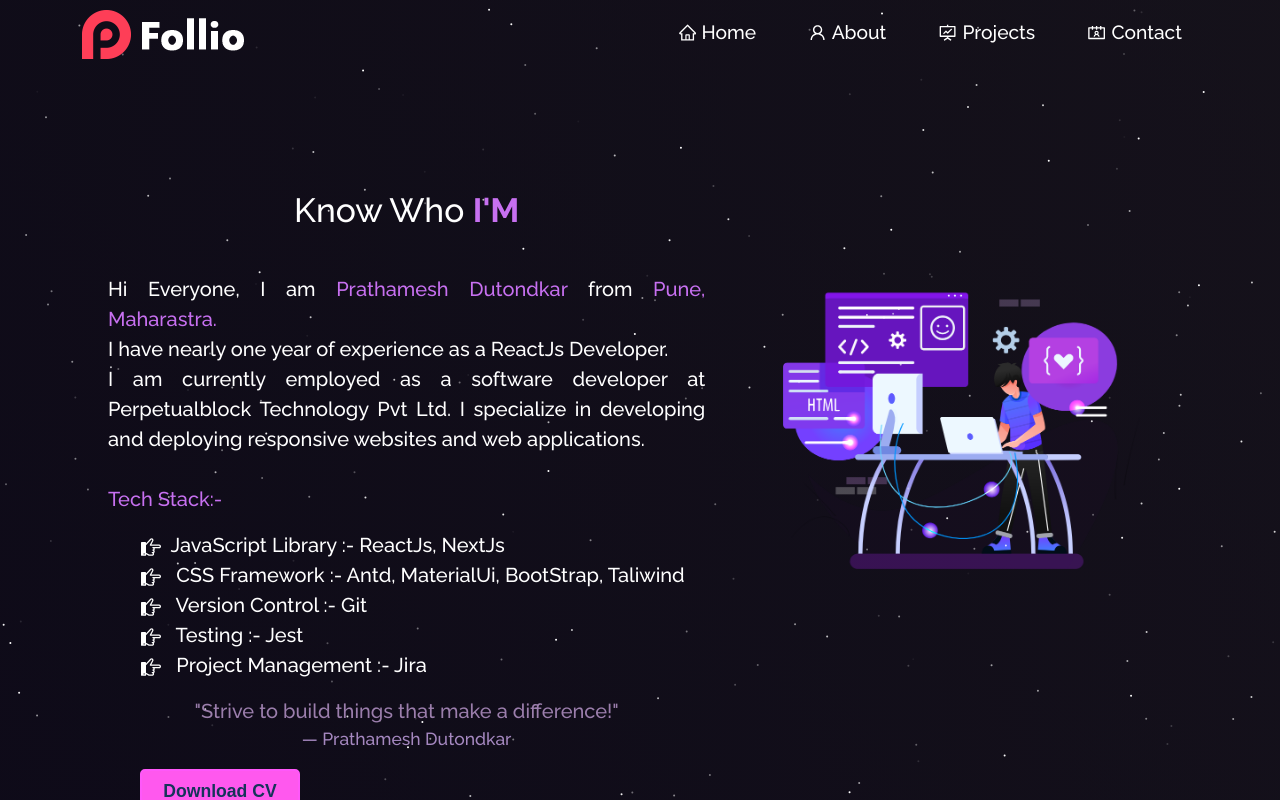
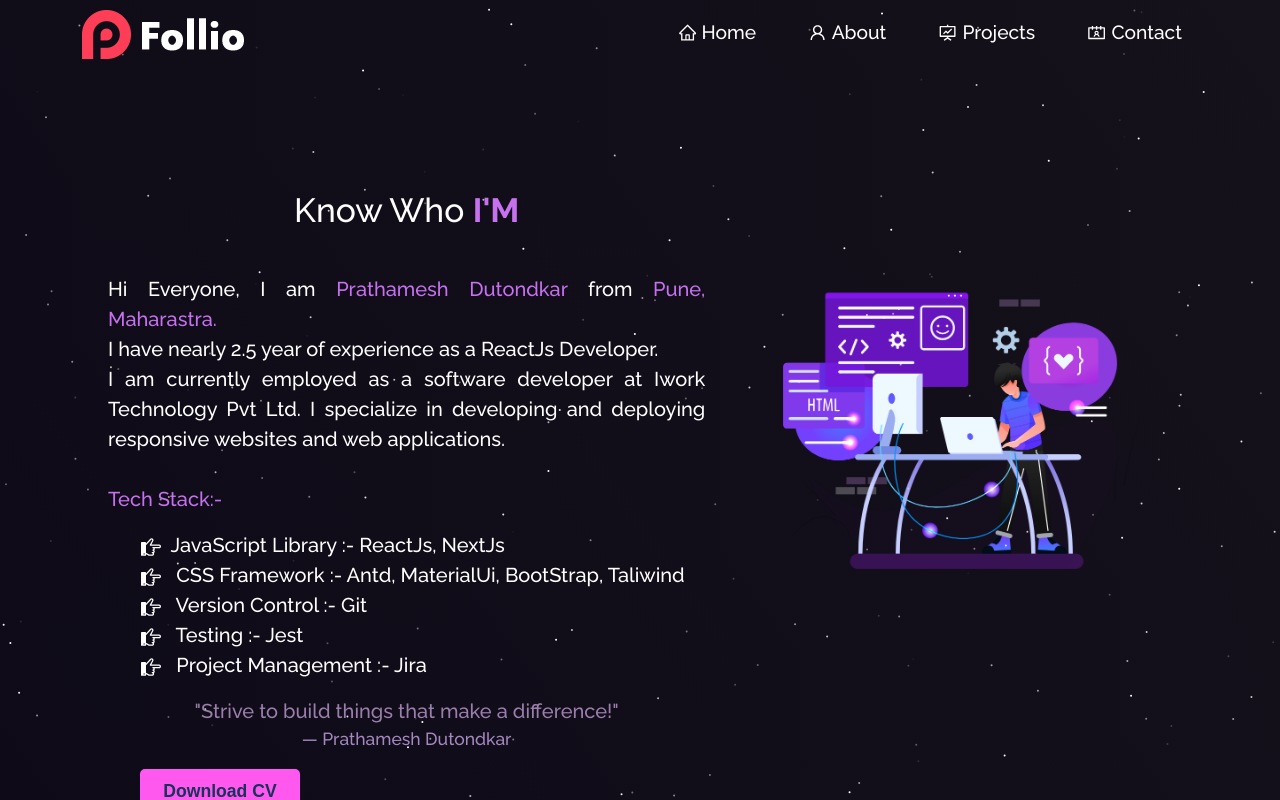
Before and after one commit to PrathameshDutondkar/protfolio, a React (Create React App) app in the folder protfolio/: page /about in a window 1280 px wide. Shown: the top 800 px of the page. Built offline with nearby package versions, Linux system fonts and the light colour scheme.

Commit message:
Fix the UI ISSUE

```diff
--- a/protfolio/src/components/About/AboutCard.js
+++ b/protfolio/src/components/About/AboutCard.js
@@ -20,11 +20,11 @@ function AboutCard() {
             Hi Everyone, I am{" "}
             <span className="purple">Prathamesh Dutondkar </span>
             from <span className="purple">Pune, Maharastra.</span>
-            <br /> I have nearly one year of experience as a ReactJs
+            <br /> I have nearly 2.5 year of experience as a ReactJs
             Developer.
             <br />
              I am currently employed as a software developer at
-            Perpetualblock Technology Pvt Ltd. I specialize in developing and deploying responsive websites and web applications.
+            Iwork Technology Pvt Ltd. I specialize in developing and deploying responsive websites and web applications.
             <br />
             <br />
             <span className="purple">Tech Stack:-</span>
```
